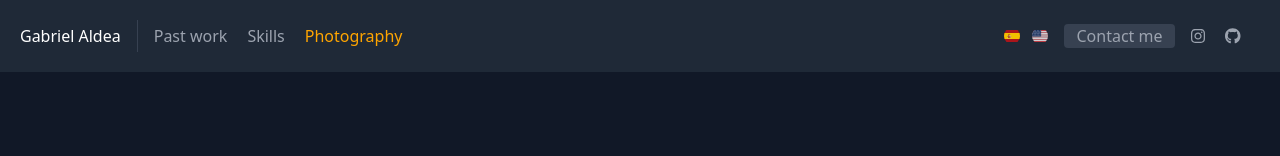
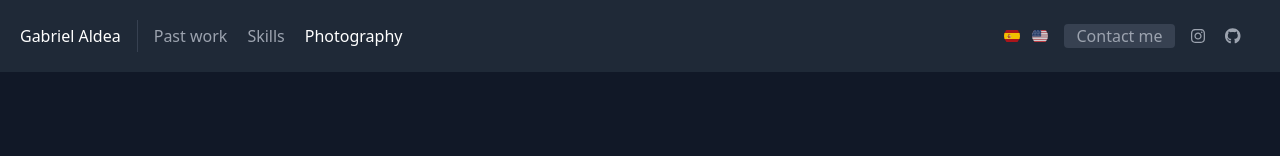
Before and after one commit to galdea/Dev-Photography-Portfolio, a React (Create React App) app: page / in a window 1280 px wide. Shown: the top 156 px of the page. Built offline with nearby package versions, Linux system fonts and the light colour scheme.

Commit message:
navbar change photo site

```diff
--- a/src/components/Navbar.js
+++ b/src/components/Navbar.js
@@ -35,9 +35,9 @@ export default function Navbar() {
           >
 {t("navbar.skills")}           </a>
 <a
-  href="https://www.gabrielaldeaphotography.com"
+  href="https://gabrielaldeaphotography.vercel.app"
   target="_blank"
-  className="mr-5 text-orange"
+  className="mr-5 text-white hover:text-gray"
   style={{ textDecoration: "none" }}
 >
             {t("navbar.photography")}
```
Also changed, not shown: 11 other files (tests, documents, lock files or other folders).
